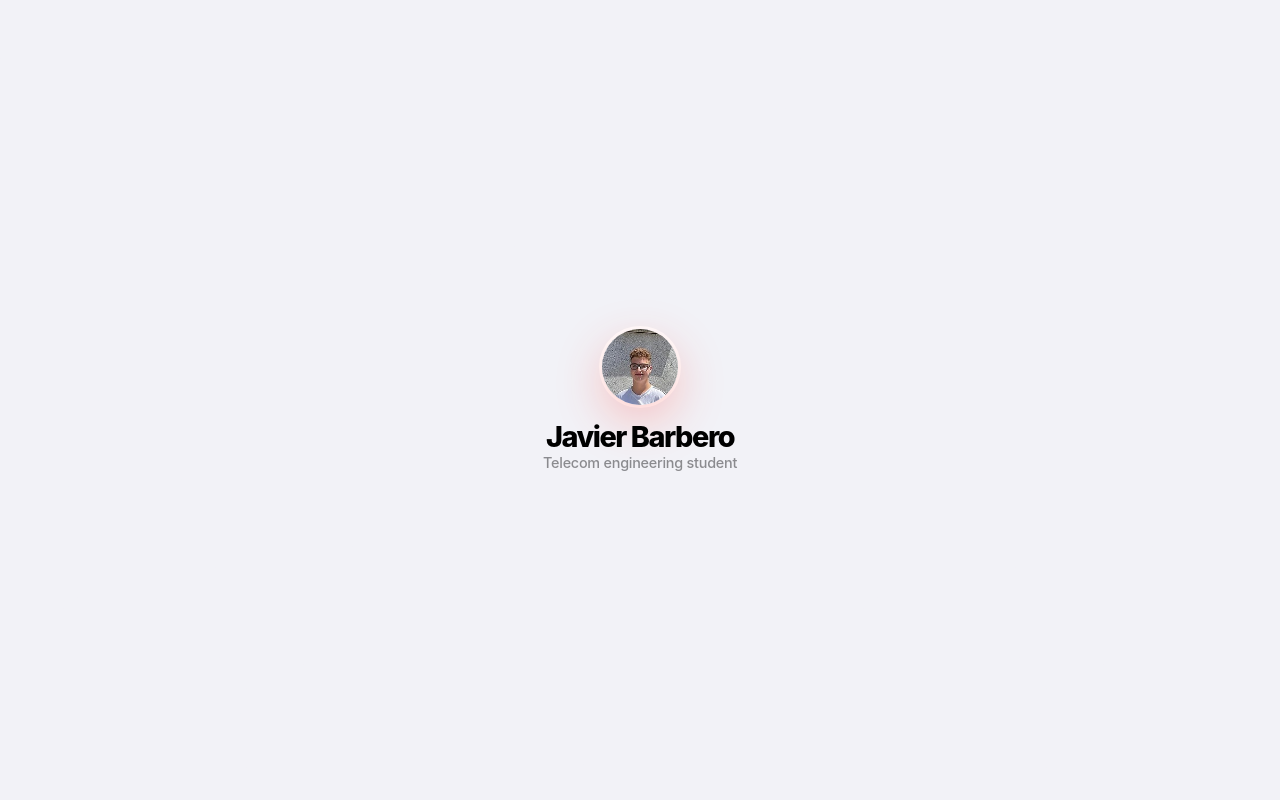
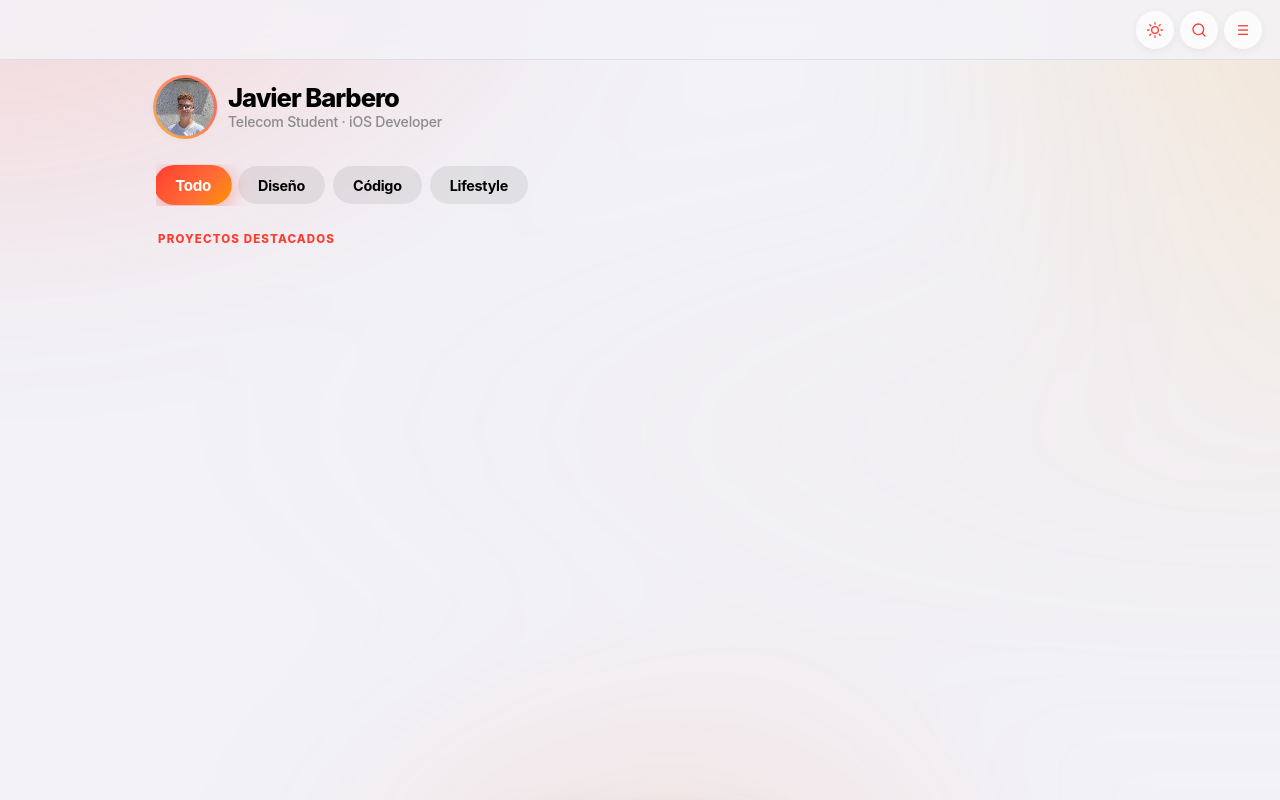
Before and after one commit to minijbs07/me, a plain HTML site: page index.html in a window 1280 px wide. Drawn offline with nearby package versions, Linux system fonts and the light colour scheme.

Commit message:
fix: remove intro overlay completely

```diff
--- a/index.html
+++ b/index.html
@@ -122,30 +122,6 @@ body::after{
   transform-origin:left;
 }
 
-/* 6. INTRO OVERLAY */
-#intro-overlay{
-  position:fixed;inset:0;z-index:9998;
-  background:var(--bg);
-  display:flex;align-items:center;justify-content:center;
-  pointer-events:none;
-  transition:opacity 0.35s ease 0.15s,transform 0.45s var(--ease-out) 0.1s;
-}
-#intro-overlay.done{opacity:0;transform:scale(1.04);pointer-events:none;}
-#intro-logo{
-  display:flex;flex-direction:column;align-items:center;gap:14px;
-  animation:introIn 0.7s var(--ease-spring) forwards;
-}
-@keyframes introIn{
-  from{opacity:0;transform:scale(0.85) translateY(12px);}
-  to{opacity:1;transform:scale(1) translateY(0);}
-}
-#intro-logo .av-xl{
-  width:76px;height:76px;border-radius:50%;
-  background:url('ft.jpeg') center/cover;
-  box-shadow:0 16px 48px rgba(255,59,48,0.28),0 0 0 3px rgba(255,255,255,0.9);
-}
-#intro-logo h1{font-size:1.8rem;font-weight:800;letter-spacing:-0.05em;}
-#intro-logo p{font-size:0.9rem;color:var(--text2);font-weight:500;}
 
 /* 7. TOP NAV */
 #topnav{
@@ -1019,16 +995,6 @@ body::after{
 <!-- SCROLL PROGRESS -->
 <div id="scroll-bar"></div>
 
-<!-- INTRO -->
-<div id="intro-overlay">
-  <div id="intro-logo">
-    <div class="av-xl"></div>
-    <div style="text-align:center">
-      <h1>Javier Barbero</h1>
-      <p>Telecom engineering student</p>
-    </div>
-  </div>
-</div>
 
 <div class="mesh"></div>
 
@@ -1262,7 +1228,6 @@ window.addEventListener('DOMContentLoaded', () => {
   // Theme
   document.documentElement.setAttribute('data-theme', state.theme);
 
-  // Render — wrapped so intro always dismisses even if something throws
   try {
     renderAll();
     setupScrollListeners();
@@ -1270,13 +1235,6 @@ window.addEventListener('DOMContentLoaded', () => {
     setupTilt();
   } catch(e) { console.error('Init error:', e); }
 
-  // Intro out — always fires regardless of render errors
-  const _dismissIntro = () => {
-    const el = document.getElementById('intro-overlay');
-    if (el) el.classList.add('done');
-    setTimeout(() => { if (el) el.style.display = 'none'; }, 600);
-  };
-  setTimeout(_dismissIntro, 300);
 
   // GSAP entrance for profile header
   if (window.gsap) {
```
